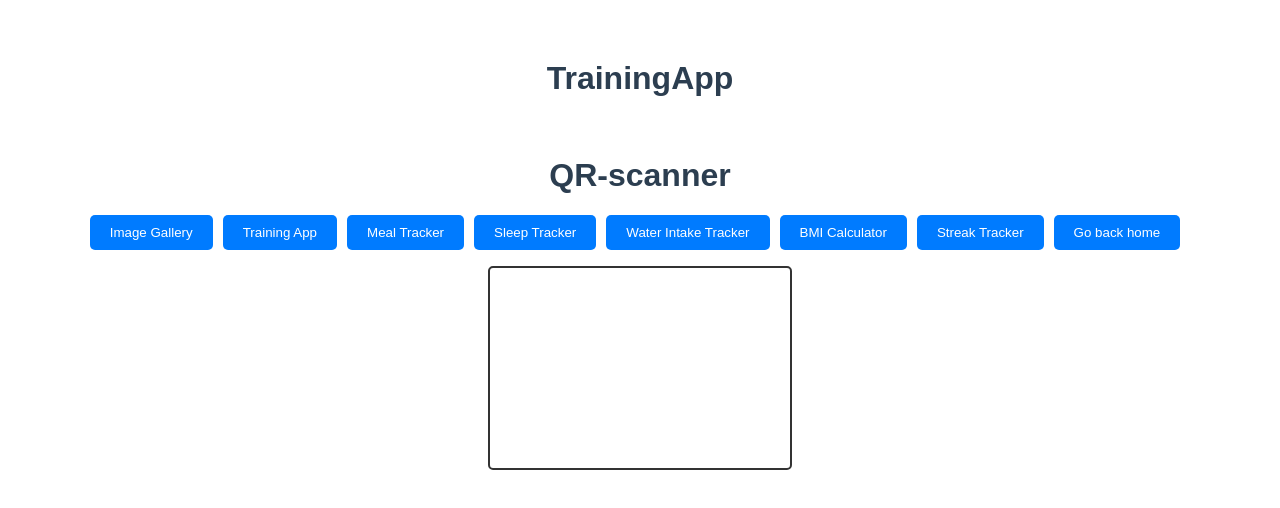
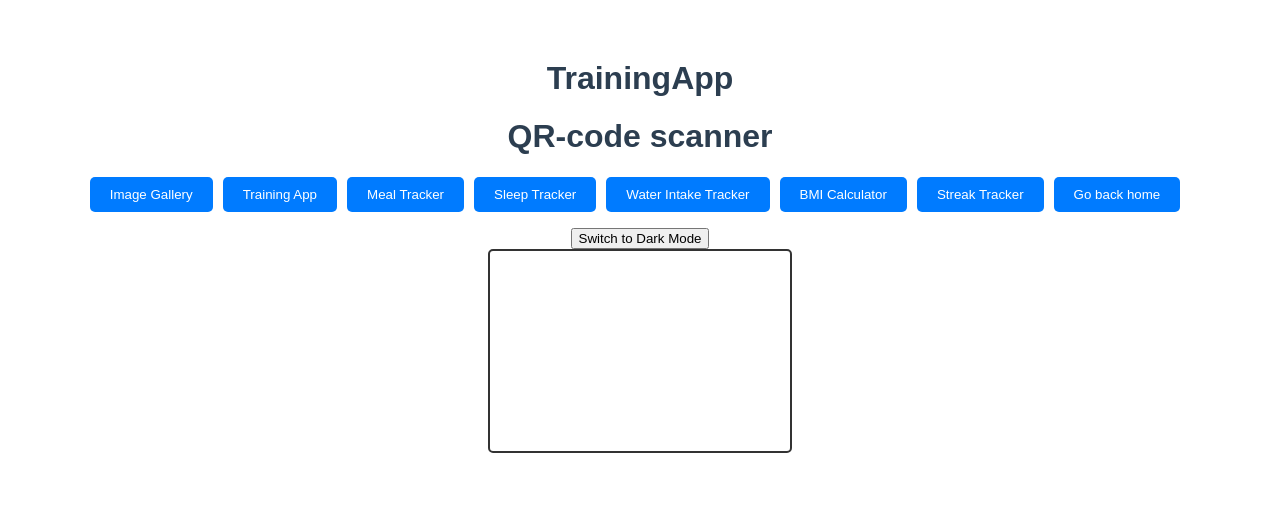
Before and after one commit to AntonioLabinjan/Projekt_PI, a Vue app: page /qr-scanner in a window 1280 px wide. Shown: the top 508 px of the page. Built offline with nearby package versions, Linux system fonts and the light colour scheme; no server answers.

Commit message:
Update QrScanner.vue
Dodao opciju za dark mode...opet

```diff
--- a/src/components/QrScanner.vue
+++ b/src/components/QrScanner.vue
@@ -1,6 +1,6 @@
 <template>
-  <div id="app">
-    <h1>QR-scanner</h1>
+  <div class="container" :class="{ 'dark-mode': darkMode }">
+    <h1>QR-code scanner</h1>
     <nav>
       <ul class="navbar">
         <li><button @click="goToImageGallery">Image Gallery</button></li>
@@ -13,6 +13,7 @@
         <li><button @click="goBackHome">Go back home</button></li>
       </ul>
     </nav>
+    <button @click="toggleDarkMode">{{ darkMode ? 'Switch to Light Mode' : 'Switch to Dark Mode' }}</button>
     <div v-if="!cameraAvailable">
       <p>Kamera nije dostupna na ovom uređaju.</p>
     </div>
@@ -34,11 +35,20 @@ import jsQR from 'jsqr';
 export default {
   data() {
     return {
+      darkMode: false,
       scannedData: null,
       cameraAvailable: true
     };
   },
   methods: {
+    toggleDarkMode() {
+      this.darkMode = !this.darkMode;
+      if (this.darkMode) {
+        document.body.classList.add('dark-mode');
+      } else {
+        document.body.classList.remove('dark-mode');
+      }
+    },
     async startCamera() {
       try {
         const stream = await navigator.mediaDevices.getUserMedia({
@@ -152,4 +162,10 @@ video {
 .navbar button:hover {
   background-color: #0056b3;
 }
+
+.container.dark-mode {
+  background-color: #000;
+  color: #fff;
+}
+
 </style>
```
